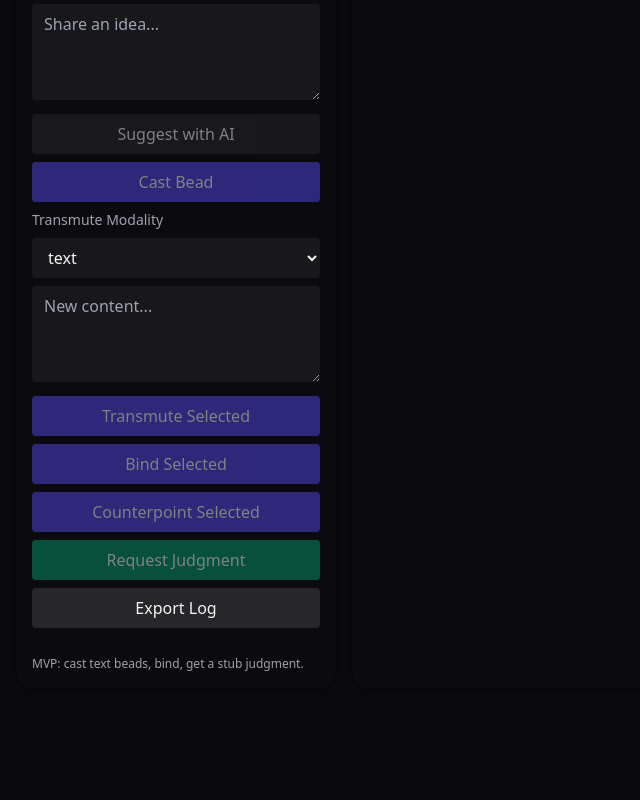
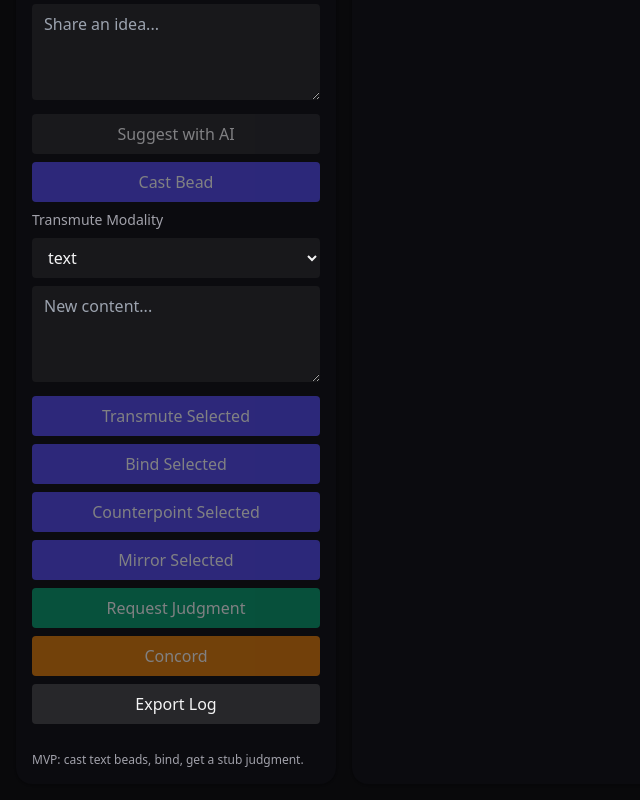
Before and after one commit to warrofua/glass-bead-game, a React (Vite) app in the folder apps/web/: page / in a window 1280 px wide. Shown: the part 448-1248 px from the top of the page, without its empty margins (0-640 px from the left). Before the commit the page ends 1152 px from the top, so only its background shows below. Built offline with nearby package versions, Linux system fonts and the light colour scheme.

Commit message:
feat(web): integrate transmutation with modality selection

```diff
--- a/apps/web/src/App.tsx
+++ b/apps/web/src/App.tsx
@@ -36,7 +36,7 @@ export default function App() {
   const isMyTurn = currentPlayer?.id === playerId;
   const modalities: Modality[] = ["text", "image", "audio", "math", "code", "data"];
 
-  const twistAllows = (type: Move["type"], modality: Modality = "text"): boolean => {
+  const twistAllows = (type: Move["type"], modality: Modality = castModality): boolean => {
     const effect = state?.twist?.effect;
     if (!effect) return true;
     if ((type === "cast" || type === "mirror" || type === "counterpoint" || type === "transmute") && effect.modalityLock && !effect.modalityLock.includes(modality)) return false;
@@ -98,7 +98,7 @@ export default function App() {
       content: text,
       complexity: 1,
       createdAt: Date.now(),
-      seedId: state.seeds[0]?.id
+      seedId: state.seeds[0]?.id,
     };
     const move: Move = {
       id: `m_${Math.random().toString(36).slice(2,8)}`,
@@ -216,6 +216,42 @@ export default function App() {
     }
   };
 
+  const mirrorSelected = async () => {
+    if (!playerId || !state || selected.length !== 1 || !beadText.trim() || !twistAllows("mirror", castModality)) return;
+    const targetId = selected[0];
+    const text = beadText.trim();
+    const beadId = `b_${Math.random().toString(36).slice(2, 8)}`;
+    const bead: Bead = {
+      id: beadId,
+      ownerId: playerId,
+      modality: castModality,
+      title: "Mirror",
+      content: text,
+      complexity: 1,
+      createdAt: Date.now(),
+      seedId: state.seeds[0]?.id,
+    };
+    const move: Move = {
+      id: `m_${Math.random().toString(36).slice(2,8)}`,
+      playerId,
+      type: "mirror",
+      payload: { bead, targetId },
+      timestamp: Date.now(),
+      durationMs: 1000,
+      valid: true,
+    };
+    try {
+      await api(`/match/${state.id}/move`, {
+        method: "POST",
+        body: JSON.stringify(move),
+      });
+      setSelected([]);
+      setBeadText("");
+    } catch (err) {
+      console.error("Failed to mirror bead", err);
+    }
+  };
+
   const drawTwist = async () => {
     if (!state) return;
     try {
@@ -248,6 +284,19 @@ export default function App() {
       setSelectedPath(0);
     } catch (err) {
       console.error("Failed to request judgment", err);
+    }
+  };
+
+  const requestConcord = async () => {
+    if (!state) return;
+    try {
+      const res = await api(`/match/${state.id}/concord`, { method: "POST" });
+      const data = await res.json();
+      if (data?.cathedral) {
+        setState((s) => (s ? { ...s, cathedral: data.cathedral } : s));
+      }
+    } catch (err) {
+      console.error("Failed to request concord", err);
     }
   };
 
@@ -309,8 +358,9 @@ export default function App() {
         )}
         <div className="pt-4 space-y-2">
           <h2 className="text-sm uppercase tracking-wide text-[var(--muted)]">Cast Bead</h2>
-          <label className="block text-sm text-[var(--muted)]">Modality</label>
+          <label htmlFor="cast-modality" className="block text-sm text-[var(--muted)]">Modality</label>
           <select
+            id="cast-modality"
             value={castModality}
             onChange={e => setCastModality(e.target.value as Modality)}
             className="w-full bg-zinc-900 rounded px-3 py-2"
@@ -376,7 +426,15 @@ export default function App() {
           >
             Counterpoint Selected
           </button>
+          <button
+            onClick={mirrorSelected}
+            disabled={!isMyTurn || selected.length !== 1 || !beadText.trim() || !twistAllows("mirror", castModality)}
+            className="w-full px-3 py-2 bg-indigo-600 rounded hover:bg-indigo-500 disabled:opacity-50 disabled:cursor-not-allowed"
+          >
+            Mirror Selected
+          </button>
           <button onClick={requestJudgment} disabled={!isMyTurn} className="w-full px-3 py-2 bg-emerald-600 rounded hover:bg-emerald-500 disabled:opacity-50 disabled:cursor-not-allowed">Request Judgment</button>
+          <button onClick={requestConcord} disabled={!isMyTurn} className="w-full px-3 py-2 bg-amber-600 rounded hover:bg-amber-500 disabled:opacity-50 disabled:cursor-not-allowed">Concord</button>
           <button onClick={exportLog} className="w-full px-3 py-2 bg-zinc-800 rounded hover:bg-zinc-700">Export Log</button>
         </div>
         <p className="text-xs text-[var(--muted)] pt-4">MVP: cast text beads, bind, get a stub judgment.</p>
@@ -439,7 +497,7 @@ export default function App() {
                 <section className="lg:col-span-2">
                   <h3 className="text-sm uppercase tracking-wide text-[var(--muted)]">Graph</h3>
                   <div className="mt-2">
-                    <GraphView matchId={matchId} strongPaths={scroll?.strongPaths} selectedPathIndex={selectedPath} width={600} height={400} />
+                    <GraphView matchId={matchId} state={state ?? undefined} strongPaths={scroll?.strongPaths} selectedPathIndex={selectedPath} width={600} height={400} />
                   </div>
                 </section>
               </div>
--- a/apps/web/src/GraphView.tsx
+++ b/apps/web/src/GraphView.tsx
@@ -14,6 +14,8 @@ interface Link extends d3.SimulationLinkDatum<Node> {
 export interface GraphViewProps {
   /** Match id to connect to websocket and receive live state */
   matchId?: string;
+  /** Game state provided directly, bypassing websocket */
+  state?: GameState;
   /** Initial state to render if websocket not used */
   initialState?: GameState;
   /** Strong paths from judgment scroll for highlighting */
@@ -30,6 +32,7 @@ export interface GraphViewProps {
 
 export default function GraphView({
   matchId,
+  state: propState,
   initialState,
   strongPaths,
   selectedPathIndex,
@@ -38,7 +41,11 @@ export default function GraphView({
   width = 800,
   height = 600,
 }: GraphViewProps) {
-  const { state } = useMatchState(matchId, { initialState });
+  const { state: liveState } = useMatchState(matchId, {
+    initialState,
+    autoConnect: !propState,
+  });
+  const state = propState || liveState;
   const svgRef = useRef<SVGSVGElement | null>(null);
   const simulationRef = useRef<d3.Simulation<Node, Link> | null>(null);
 
```
Also changed, not shown: 2 other files (tests, documents, lock files or other folders).
